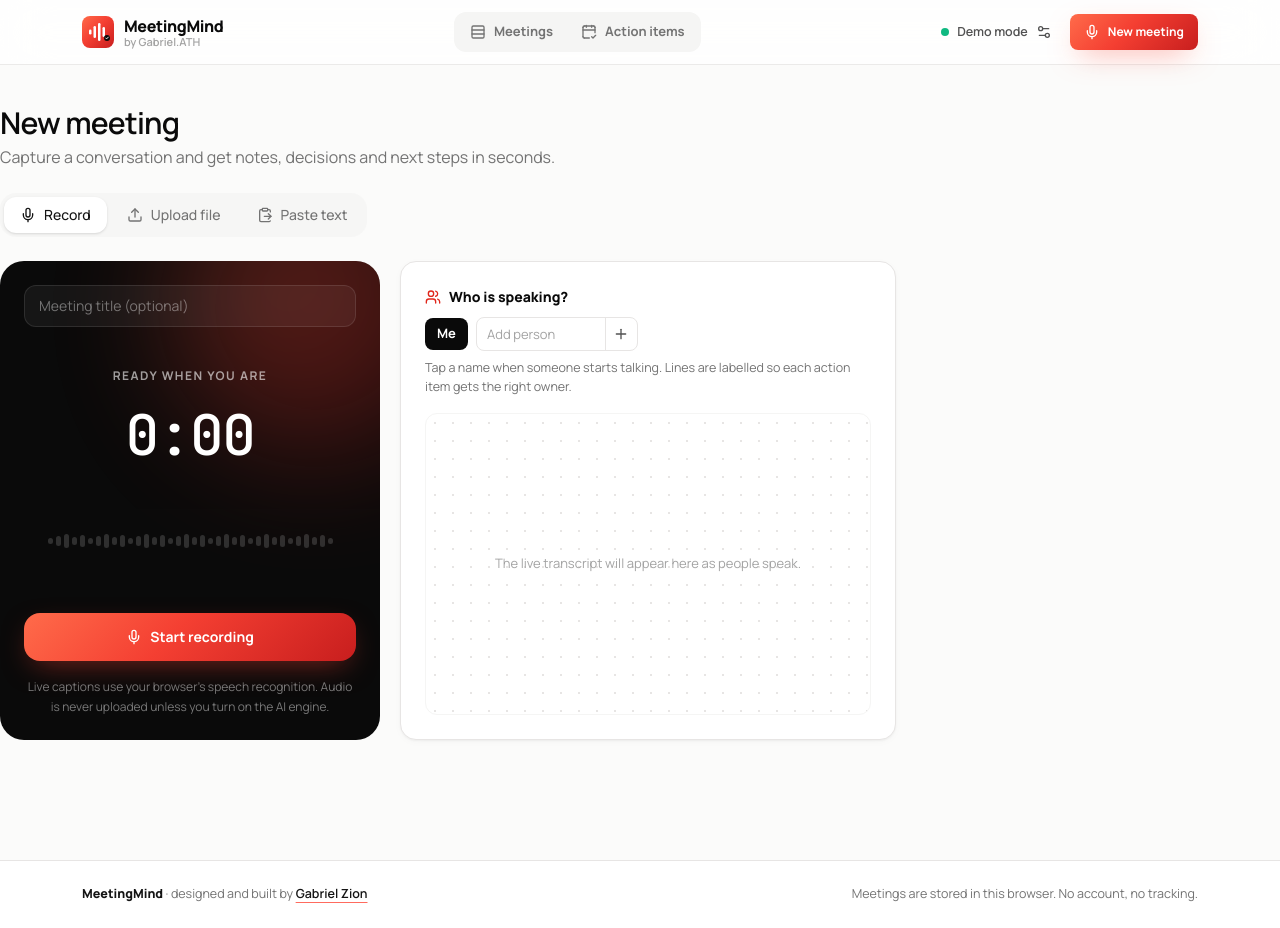
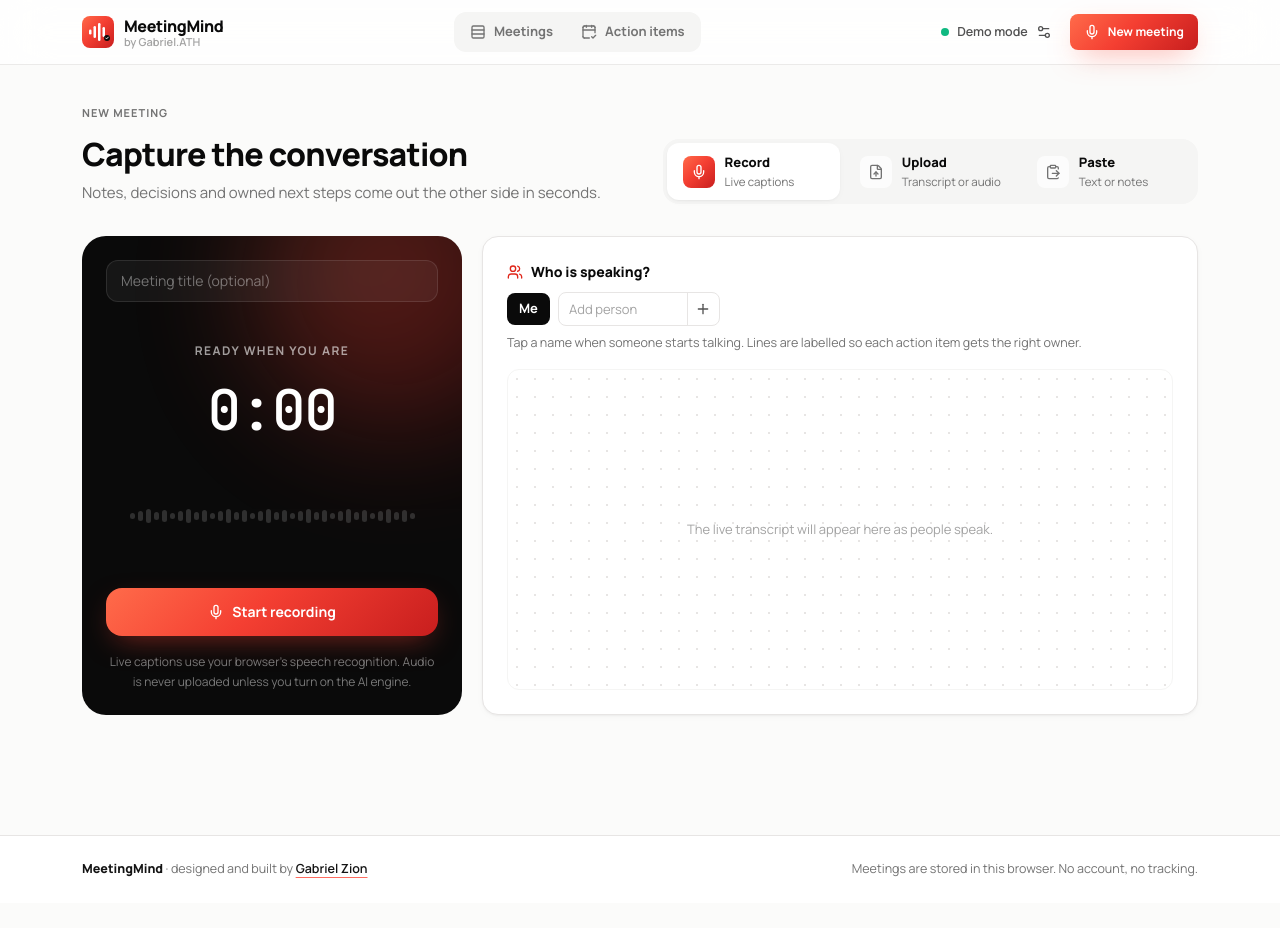
Before and after one commit to gabrielolarinre74-pixel/meetingmind-ai, a Next.js app: page /new in a window 1280 px wide. After the commit the page ends 903 px from the top, so only its background shows below. Built offline with nearby package versions, Linux system fonts and the light colour scheme.

Commit message:
Redesign the capture flow: mode switcher, upload drop zone and paste editor with samples

```diff
--- a/app/new/page.tsx
+++ b/app/new/page.tsx
@@ -2,7 +2,7 @@
 
 import { Suspense, useState } from 'react';
 import { useRouter, useSearchParams } from 'next/navigation';
-import { ClipboardPaste, Mic, Upload } from 'lucide-react';
+import { ClipboardPaste, FileUp, Mic } from 'lucide-react';
 import Recorder from '@/components/Recorder';
 import UploadPanel from '@/components/UploadPanel';
 import PastePanel from '@/components/PastePanel';
@@ -11,6 +11,12 @@
 
 type Mode = 'record' | 'upload' | 'paste';
 
+const TABS = [
+  { id: 'record' as const, label: 'Record', hint: 'Live captions', icon: Mic },
+  { id: 'upload' as const, label: 'Upload', hint: 'Transcript or audio', icon: FileUp },
+  { id: 'paste' as const, label: 'Paste', hint: 'Text or notes', icon: ClipboardPaste },
+];
+
 function NewMeeting() {
   const params = useSearchParams();
   const router = useRouter();
@@ -18,32 +24,34 @@
   const [mode, setMode] = useState<Mode>(['record', 'upload', 'paste'].includes(initial) ? initial : 'record');
   const done = (m: Meeting) => router.push(`/meeting/?id=${encodeURIComponent(m.id)}`);
 
-  const TABS = [
-    { id: 'record' as const, label: 'Record', icon: Mic },
-    { id: 'upload' as const, label: 'Upload file', icon: Upload },
-    { id: 'paste' as const, label: 'Paste text', icon: ClipboardPaste },
-  ];
-
   return (
-    <div className="max-width max-w-4xl py-10">
-      <h1 className="text-3xl font-semibold tracking-tight">New meeting</h1>
-      <p className="mt-1 text-ink-500">Capture a conversation and get notes, decisions and next steps in seconds.</p>
-      <div className="mt-6 inline-flex gap-1 rounded-2xl bg-ink-300/15 p-1">
-        {TABS.map(({ id, label, icon: Icon }) => (
+    <div className="shell py-10">
+      <div className="mb-8 flex flex-wrap items-end justify-between gap-6">
+        <div>
+          <div className="eyebrow mb-2">New meeting</div>
+          <h1 className="text-[32px] font-extrabold tracking-tight">Capture the conversation</h1>
+          <p className="mt-1 text-[15px] text-ink-500">Notes, decisions and owned next steps come out the other side in seconds.</p>
+        </div>
+        <div className="grid grid-cols-3 gap-1 rounded-2xl bg-ink-100 p-1">
+          {TABS.map(({ id, label, hint, icon: Icon }) => (
             <button
               key={id}
               onClick={() => setMode(id)}
-            className={cn('flex items-center gap-2 rounded-xl px-4 py-2 text-sm font-medium text-ink-500 transition', mode === id && 'bg-white text-ink-900 shadow')}
+              className={cn('flex items-center gap-2.5 rounded-xl px-4 py-2.5 text-left transition', mode === id ? 'bg-white shadow-card' : 'text-ink-500 hover:text-ink-950')}
+              aria-pressed={mode === id}
             >
-            <Icon className="h-4 w-4" /> {label}
+              <span className={cn('grid h-8 w-8 place-items-center rounded-lg', mode === id ? 'bg-brand-gradient text-white' : 'bg-white/70')}><Icon className="h-4 w-4" /></span>
+              <span className="hidden sm:block">
+                <span className="block text-[13px] font-extrabold text-ink-950">{label}</span>
+                <span className="block text-[11.5px] text-ink-500">{hint}</span>
+              </span>
             </button>
           ))}
         </div>
-      <div className="mt-6">
+      </div>
       {mode === 'record' && <Recorder onDone={done} />}
       {mode === 'upload' && <UploadPanel onDone={done} />}
       {mode === 'paste' && <PastePanel onDone={done} />}
-      </div>
     </div>
   );
 }
--- a/components/UploadPanel.tsx
+++ b/components/UploadPanel.tsx
@@ -46,28 +46,40 @@
   };
 
   return (
+    <div className="grid gap-5 lg:grid-cols-[minmax(0,1fr)_340px]">
       <label
         onDragOver={(e) => { e.preventDefault(); setDrag(true); }}
         onDragLeave={() => setDrag(false)}
         onDrop={(e) => { e.preventDefault(); setDrag(false); handle(e.dataTransfer.files[0]); }}
-      className={cn('card flex cursor-pointer flex-col items-center justify-center border-2 border-dashed p-14 text-center transition', drag ? 'border-brand-500 bg-brand-50' : 'border-ink-300/50 hover:border-brand-400')}
+        className={cn(
+          'dot-grid flex min-h-[380px] cursor-pointer flex-col items-center justify-center rounded-3xl border-2 border-dashed bg-white p-10 text-center transition',
+          drag ? 'border-brand-500 bg-brand-50 ring-8 ring-brand-500/10' : 'border-ink-200 hover:border-brand-300',
+        )}
       >
         <input type="file" className="hidden" accept=".txt,.vtt,.srt,.md,audio/*" onChange={(e) => handle(e.target.files?.[0])} disabled={!!busy} />
         {busy ? (
           <>
-          <Loader2 className="mb-3 h-10 w-10 animate-spin text-brand-500" />
-          <div className="font-semibold">{busy}</div>
+            <Loader2 className="mb-4 h-10 w-10 animate-spin text-brand-600" />
+            <div className="text-[16px] font-extrabold">{busy}</div>
           </>
         ) : (
           <>
-          <UploadCloud className="mb-3 h-10 w-10 text-brand-500" />
-          <div className="text-lg font-semibold">Drop a file or click to browse</div>
-          <div className="mt-4 grid gap-3 text-left text-sm text-ink-500 sm:grid-cols-2">
-            <div className="flex gap-2 rounded-xl bg-ink-300/10 p-3"><FileText className="h-5 w-5 shrink-0 text-brand-500" /><span><b className="text-ink-900">Transcripts</b><br />Zoom, Meet & Teams .vtt / .srt, or .txt / .md notes. Works offline.</span></div>
-            <div className="flex gap-2 rounded-xl bg-ink-300/10 p-3"><FileAudio className="h-5 w-5 shrink-0 text-brand-500" /><span><b className="text-ink-900">Audio</b><br />mp3, m4a, wav, webm up to 25 MB. Transcribed with Whisper (AI engine).</span></div>
-          </div>
+            <span className="mb-5 grid h-16 w-16 place-items-center rounded-2xl bg-brand-gradient text-white shadow-glow"><UploadCloud className="h-7 w-7" /></span>
+            <div className="text-[20px] font-extrabold tracking-tight">Drop a file here</div>
+            <div className="mt-1 text-[14px] text-ink-500">or <span className="font-bold text-brand-700 underline underline-offset-4">browse your computer</span></div>
           </>
         )}
       </label>
+      <div className="space-y-3">
+        <div className="panel p-5">
+          <div className="mb-2 flex items-center gap-2 text-[14px] font-extrabold"><FileText className="h-4 w-4 text-brand-600" />Transcripts</div>
+          <p className="text-[13px] leading-relaxed text-ink-500">Zoom, Google Meet and Teams exports (.vtt, .srt) or plain .txt and .md notes, up to 2 MB. Works offline in demo mode.</p>
+        </div>
+        <div className="panel p-5">
+          <div className="mb-2 flex items-center gap-2 text-[14px] font-extrabold"><FileAudio className="h-4 w-4 text-brand-600" />Audio</div>
+          <p className="text-[13px] leading-relaxed text-ink-500">mp3, m4a, wav or webm up to 25 MB, transcribed with Whisper. Needs the AI engine and your own API key.</p>
+        </div>
+      </div>
+    </div>
   );
 }
```
Also changed, not shown: components/PastePanel.tsx (+45 -27 lines). Lines whose indentation alone changed are shown as unchanged.
